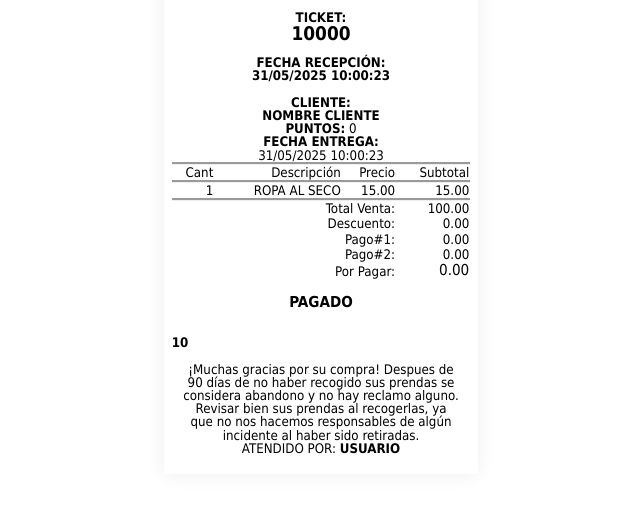
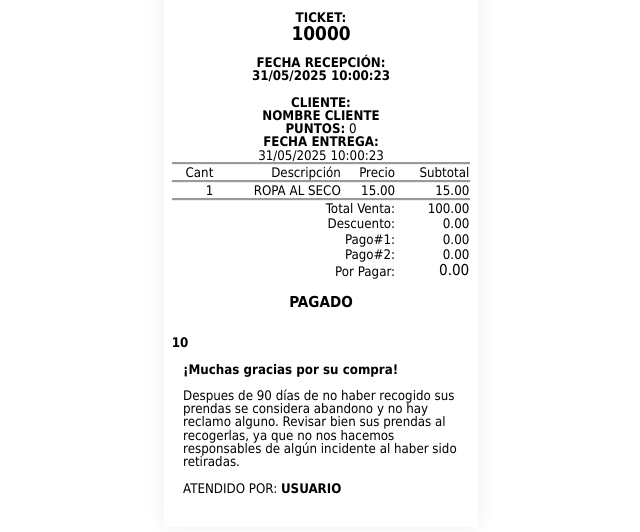
Before and after one commit to TickeVirtual/Lavandia2, a plain HTML site: page index.html in a window 1280 px wide. Shown: the part 286-818 px from the top of the page, without its empty margins (319-959 px from the left). Drawn offline with Linux system fonts and the light colour scheme; a script that the page names is missing.

Commit message:
Update index.html

```diff
--- a/index.html
+++ b/index.html
@@ -112,12 +112,17 @@
 
     <!-- Mensaje de agradecimiento -->
     <div class="policy">
-      <p class="policy-title">
-        ¡Muchas gracias por su compra!
 
-Despues de 90 días de no haber recogido sus prendas se considera abandono y no hay reclamo alguno.
+        <b>¡Muchas gracias por su compra!</b>
+    </p>
 
-Revisar bien sus prendas al recogerlas, ya que no nos hacemos responsables de algún incidente al haber sido retiradas.<br>
+    <p class="m-0">
+
+
+      Despues de 90 días de no haber recogido sus prendas se considera abandono y no hay reclamo alguno.
+
+      Revisar bien sus prendas al recogerlas, ya que no nos hacemos responsables de algún incidente al haber sido retiradas.<br/> <br/>
+    </p>
    ATENDIDO POR:
       <b><span class="usuario" id="usuario"></span></b>
 
```
